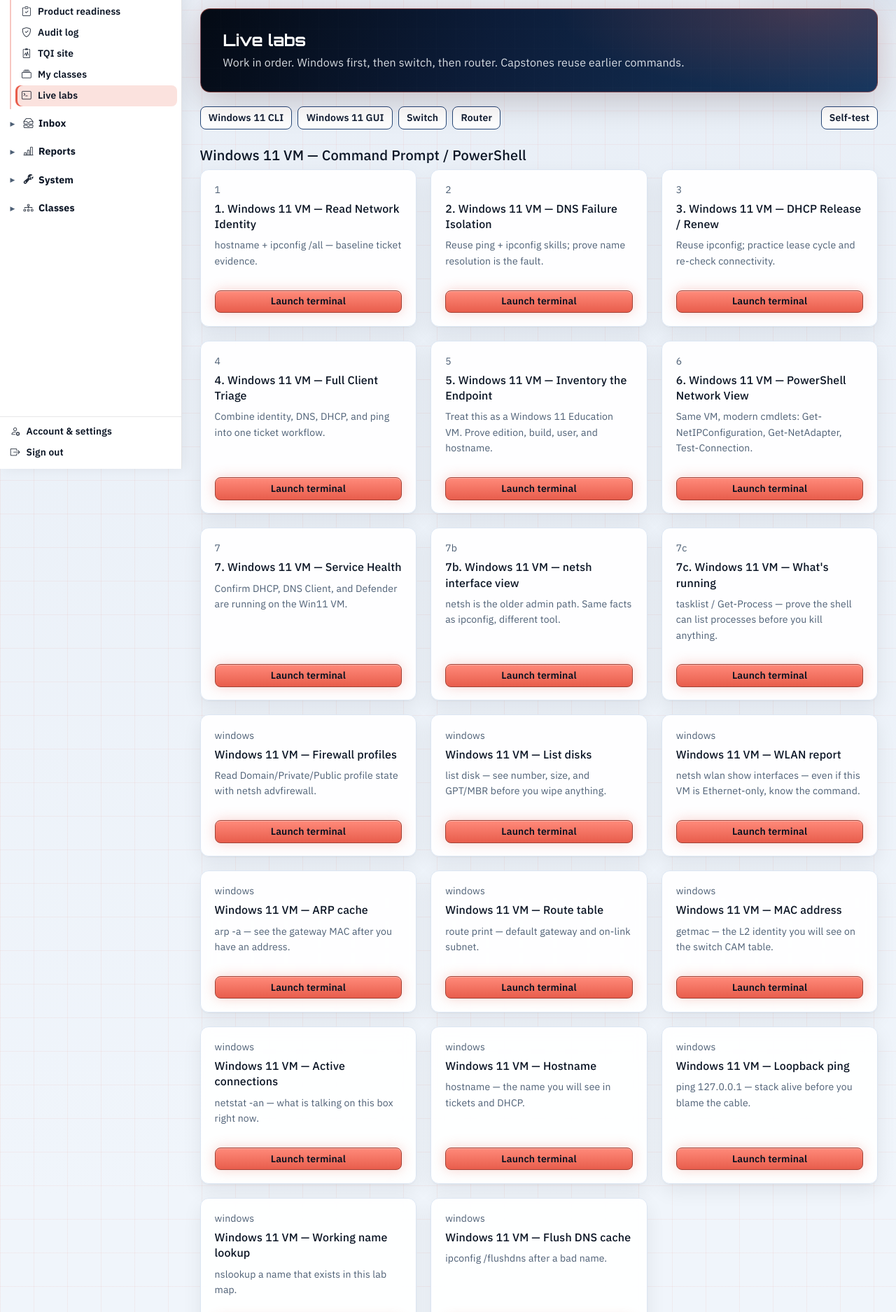
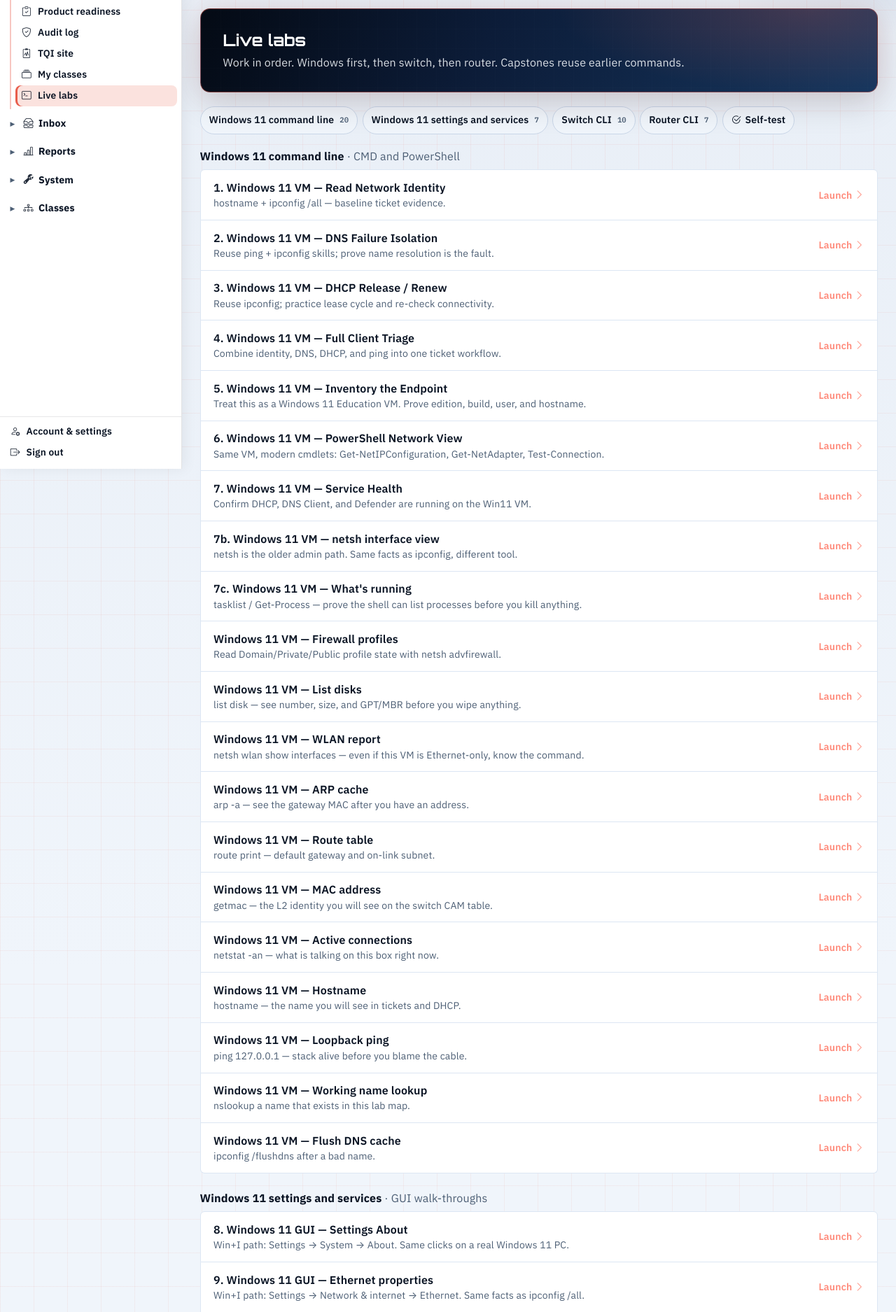
Before and after one commit to Novakornothing/ciwt-lms, a Flask app: page /labs in a window 1280 px wide. Shown: the part 130-2005 px from the top of the page at 70% size. Run offline with Flask 3, Linux system fonts and the light colour scheme; a user stored in the database is signed in; some libraries are stand-ins or nearby versions.

Commit message:
Pass 6: lab lists use one row component (title, purpose, chevron); course labs grouped by chapter without the duplicate grid, skill map collapsed with lab titles not ids; labs index without duplicate numbers or full-width buttons

```diff
--- a/static/css/ciwt-ui.css
+++ b/static/css/ciwt-ui.css
@@ -831,3 +831,19 @@ details.card-disclosure > summary::-webkit-details-marker { display: none; }
 details.card-disclosure > summary::after { content: '\F282'; font-family: 'bootstrap-icons'; transition: transform .15s; margin-left: .25rem; }
 details.card-disclosure[open] > summary::after { transform: rotate(180deg); }
 details.card-disclosure:not([open]) > summary { border-bottom: 0; border-radius: inherit; }
+
+/* ---- Lab lists ---- */
+.chip-scroll { display: flex; gap: .4rem; overflow-x: auto; padding-bottom: .25rem; scrollbar-width: thin; }
+.chip-scroll .chip-link { flex: 0 0 auto; white-space: nowrap; }
+.chip-count { font-family: var(--mono); font-size: .75em; color: var(--ink-muted); margin-left: .15rem; }
+.section-label { text-transform: none; font-weight: 700; color: var(--ink); margin: 0 0 .5rem; scroll-margin-top: 1rem; }
+.lab-row { display: grid; grid-template-columns: auto minmax(0, 1fr) auto; gap: .75rem; align-items: center; min-height: 56px; }
+.lab-row-main { display: flex; flex-direction: column; min-width: 0; }
+.lab-row-title { font-weight: 600; color: var(--ink); }
+.lab-row-sub { font-size: var(--text-sm, .875rem); color: var(--ink-muted); display: -webkit-box; -webkit-line-clamp: 2; -webkit-box-orient: vertical; overflow: hidden; }
+.lab-row-go { font-size: var(--text-sm, .875rem); font-weight: 600; color: var(--accent-bright, var(--accent)); white-space: nowrap; }
+.lab-kind { font-family: var(--mono); font-size: .68rem; font-weight: 700; letter-spacing: .06em; padding: .25rem .45rem; border-radius: 6px; background: var(--surface-3); color: var(--ink-secondary); min-width: 4.6rem; text-align: center; }
+.lab-kind-windows { background: color-mix(in srgb, #0078d4 16%, var(--surface)); color: color-mix(in srgb, #0078d4 70%, var(--ink)); }
+.lab-kind-switch, .lab-kind-router { background: color-mix(in srgb, var(--gold) 18%, var(--surface)); color: color-mix(in srgb, var(--gold) 55%, var(--ink)); }
+@media (max-width: 575.98px) { .lab-row { grid-template-columns: minmax(0, 1fr) auto; } .lab-kind { grid-column: 1 / -1; justify-self: start; min-width: 0; } .lab-row-go { font-size: 0; } .lab-row-go i { font-size: 1rem; } }
+.lab-row.no-kind { grid-template-columns: minmax(0, 1fr) auto; }
--- /dev/null
+++ b/templates/_lab_row.html
@@ -0,0 +1,9 @@
+{# Shared lab list row: kind tag, title, one-line purpose, chevron. Import with: {% from '_lab_row.html' import lab_row %} #}
+{% macro lab_row(lab, sub=None, show_kind=True) %}
+  <a class="list-group-item list-group-item-action lab-row{{ ' no-kind' if not show_kind }}" href="{{ url_for('interactive_lab', lab_id=lab.id) }}">
+    {% if show_kind %}<span class="lab-kind lab-kind-{{ lab.kind }}">{{ lab.kind|upper }}</span>{% endif %}
+    <span class="lab-row-main"><span class="lab-row-title">{{ lab.title }}</span>
+      {% set s = sub or lab.align or lab.blurb %}{% if s %}<span class="lab-row-sub">{{ s }}</span>{% endif %}</span>
+    <span class="lab-row-go" aria-hidden="true">Launch <i class="bi bi-chevron-right"></i></span>
+  </a>
+{% endmacro %}
--- a/templates/interactive_labs_index.html
+++ b/templates/interactive_labs_index.html
@@ -11,33 +11,22 @@
   <h1 class="h3 mb-1">Live labs</h1>
   <p class="mb-0">Work in order. Windows first, then switch, then router. Capstones reuse earlier commands.</p>
 </div>
-<div class="mb-3 d-flex flex-wrap gap-2">
-  <a class="btn btn-sm btn-outline-navy" href="#windows">Windows 11 CLI</a>
-  <a class="btn btn-sm btn-outline-navy" href="#win11gui">Windows 11 GUI</a>
-  <a class="btn btn-sm btn-outline-navy" href="#switch">Switch</a>
-  <a class="btn btn-sm btn-outline-navy" href="#router">Router</a>
-  {% if current_user.role in ('admin', 'instructor') %}
-  <a class="btn btn-sm btn-outline-navy ms-auto" href="{{ url_for('interactive_labs_verify') }}">Self-test</a>
+{% from '_lab_row.html' import lab_row with context %}
+{% set groups = [('windows','Windows 11 command line','CMD and PowerShell'), ('win11gui','Windows 11 settings and services','GUI walk-throughs'), ('switch','Switch CLI','Cisco IOS access switch'), ('router','Router CLI','Cisco IOS router')] %}
+<nav class="chip-scroll mb-3" aria-label="Jump to lab type">
+  {% for kind, heading, _ in groups %}{% set n = labs|selectattr('kind', 'equalto', kind)|list|length %}<a class="chip-link" href="#{{ kind }}">{{ heading }} <span class="chip-count">{{ n }}</span></a>{% endfor %}
+  {% if current_user.role in ('admin', 'instructor') %}<a class="chip-link" href="{{ url_for('interactive_labs_verify') }}"><i class="bi bi-check2-circle" aria-hidden="true"></i> Self-test</a>{% endif %}
+</nav>
+
+{% for kind, heading, sub in groups %}
+{% set group = labs|selectattr('kind', 'equalto', kind)|list %}
+<section class="mb-4" aria-labelledby="{{ kind }}">
+  <h2 class="h6 section-label" id="{{ kind }}">{{ heading }} <span class="fw-normal text-muted">· {{ sub }}</span></h2>
+  {% if group %}
+  <div class="list-group">{% for lab in group %}{{ lab_row(lab, lab.blurb, false) }}{% endfor %}</div>
+  {% else %}
+  <div class="card"><div class="empty-state empty-state-sm"><i class="bi bi-terminal" aria-hidden="true"></i><p class="mb-0">No {{ heading|lower }} labs are loaded yet.</p></div></div>
   {% endif %}
-</div>
-
-{% for kind, heading in [('windows','Windows 11 VM — Command Prompt / PowerShell'), ('win11gui','Windows 11 VM — Settings / Services GUI'), ('switch','Switch CLI'), ('router','Router CLI')] %}
-<h2 class="h5 mt-4 mb-2" id="{{ kind }}">{{ heading }}</h2>
-<div class="row g-3 mb-2">
-  {% for lab in labs if lab.kind == kind %}
-  <div class="col-md-6 col-lg-4">
-    <div class="card h-100">
-      <div class="card-body d-flex flex-column">
-        <div class="small text-muted mb-1">{{ lab.title.split('.', 1)[0] if '.' in lab.title else lab.kind }}</div>
-        <h3 class="h6">{{ lab.title }}</h3>
-        <p class="text-muted small flex-grow-1">{{ lab.blurb }}</p>
-        <a class="btn btn-brand btn-sm" href="{{ url_for('interactive_lab', lab_id=lab.id) }}">Launch terminal</a>
-      </div>
-    </div>
-  </div>
-  {% else %}
-  <div class="col-12 text-muted">No {{ kind }} labs loaded.</div>
-  {% endfor %}
-</div>
+</section>
 {% endfor %}
 {% endblock %}
```
Also changed, not shown: templates/course_labs.html (+46 -56 lines).
